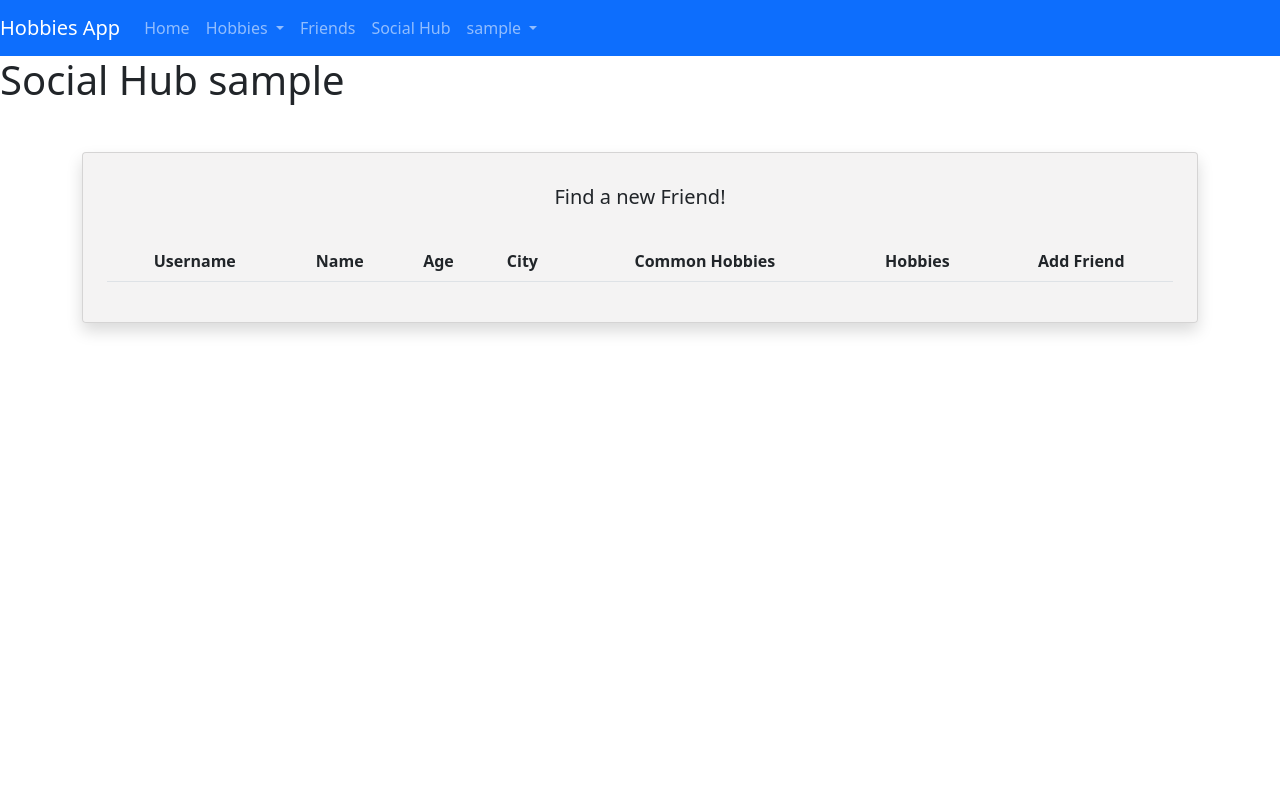
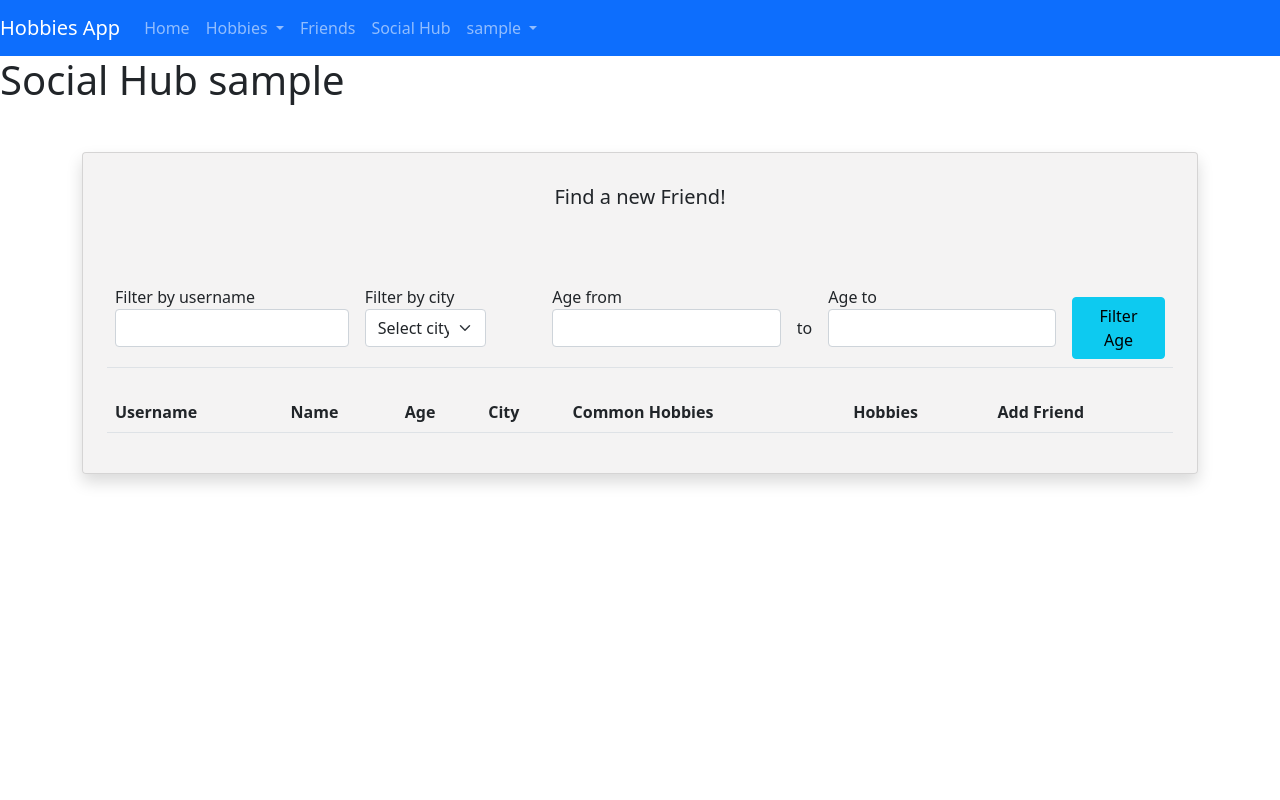
Before and after one commit to AzimIslam/HobbiesApp, a Django app: page /social/ in a window 1280 px wide. Run offline with Django 3.2, Linux system fonts and the light colour scheme; the visitor is signed in with stand-in values (Sample User, id 1); data comes from the database, SQL or seed files in the repository; data that the repository does not hold is empty; some libraries are stand-ins or nearby versions.

Commit message:
added filters to social hub (not functional yet)

```diff
--- a/mainapp/templates/mainapp/profile/social.html
+++ b/mainapp/templates/mainapp/profile/social.html
@@ -4,13 +4,59 @@
   <div id=app>
     {% csrf_token %}
     <h1 class="">Social Hub {{ user }}</h1>
-    <div class="full-screen text-center flex-column">
+    <div class="full-screen mx-auto flex-column">
       <div class="container">
         <div class="card shadow mx-auto text-left mt-5 m-3 p-4" style="width: 100%; height: 100%; background-color: rgba(242, 240, 240, 0.8)">
-            <h5 class="card-title pt-2 pb-4">Find a new Friend!</h5>
+            <h5 class="card-title pt-2 text-center">Find a new Friend!</h5>
 
-            <div class="table-responsive">
-                <table class="table">
+            <div class="table-responsive mt-5">
+                <table class="table mx-auto">
+
+                    <tbody class="align-middle">
+                        <tr>
+                            <td>
+                                <label for="usernameFilter">Filter by username</label>
+                                <input type="text" class="form-control" id="usernameFilter">
+                            </td>
+                            <td>
+                                <label for="cityFilter">Filter by city</label>
+                                <div class="input-group-prepend" id="cityFilter">
+                                    <select class="form-select">
+                                        <option selected value> Select city </option>
+                                        <option value="1">London</option>
+                                        <option value="2">Admin City</option>
+                                        <option value="3">Warwick</option>
+                                    </select>
+                                </div>
+                            </td>
+                            <td width="50"></td>
+                            <td>
+                                <label for="ageFromFilter">Age from</label>
+                                <input type="text" class="form-control" id="ageFromFilter">
+                            </td>
+                            <td>
+                                <label for="toText"></label>
+                                <div class="input-group-prepend" id="toText">
+                                    <span> to </span>
+                                </div>
+                            </td>
+                            <td>
+                                <label for="ageToFilter">Age to</label>
+                                <input type="text" class="form-control" id="ageToFilter">
+                            </td>
+
+                            <td>
+                                <label for="ageFilterButton"></label>
+                                <div class="input-group-prepend" id="ageFilterButton">
+                                    <button id="test" type="button" class=" btn btn-info">Filter Age</button>
+                                </div>
+                            </td>
+                        </tr>
+                    </tbody>
+                </table>
+
+
+                <table class="table mt-4">
                     <thead>
                         <tr>
                             <th scope="col">Username</th>
```
